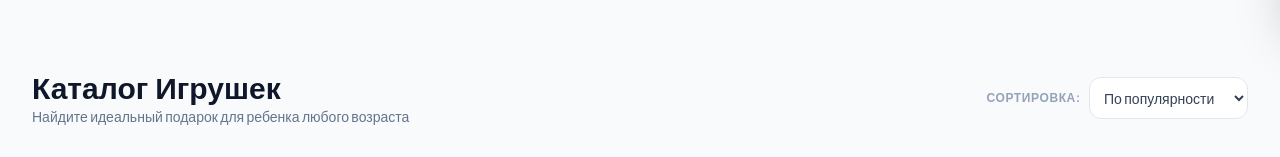
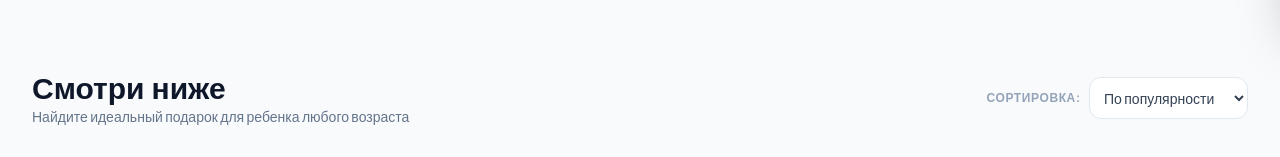
Before and after one commit to shaalimov2002-maker/toyland-shop, a plain HTML site: page index.html in a window 1280 px wide. Shown: the part 777-934 px from the top of the page. Drawn offline with nearby package versions, Linux system fonts and the light colour scheme.

Commit message:
Update index.html

```diff
--- a/index.html
+++ b/index.html
@@ -215,7 +215,7 @@
         <section id="catalog" class="max-w-7xl mx-auto px-4 sm:px-6 lg:px-8 py-8">
             <div class="flex flex-col md:flex-row md:items-center justify-between gap-4 mb-8">
                 <div>
-                    <h2 class="text-3xl font-heading font-bold text-slate-900">Каталог Игрушек</h2>
+                    <h2 class="text-3xl font-heading font-bold text-slate-900">Смотри ниже</h2>
                     <p class="text-slate-500 text-sm">Найдите идеальный подарок для ребенка любого возраста</p>
                 </div>
 
```
